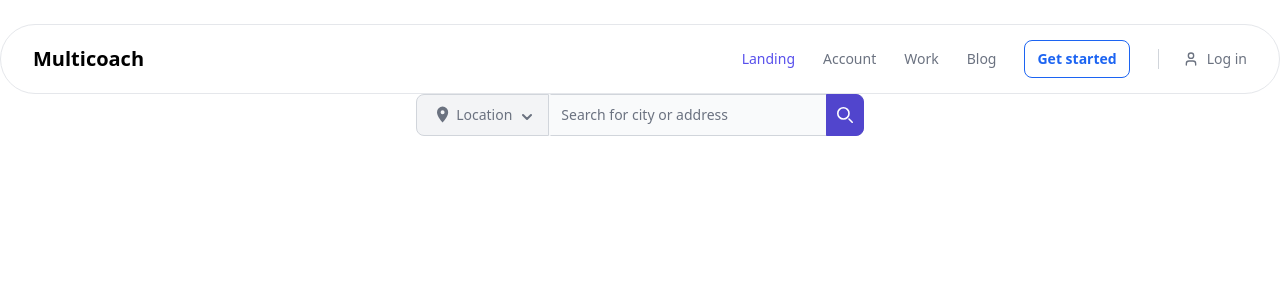
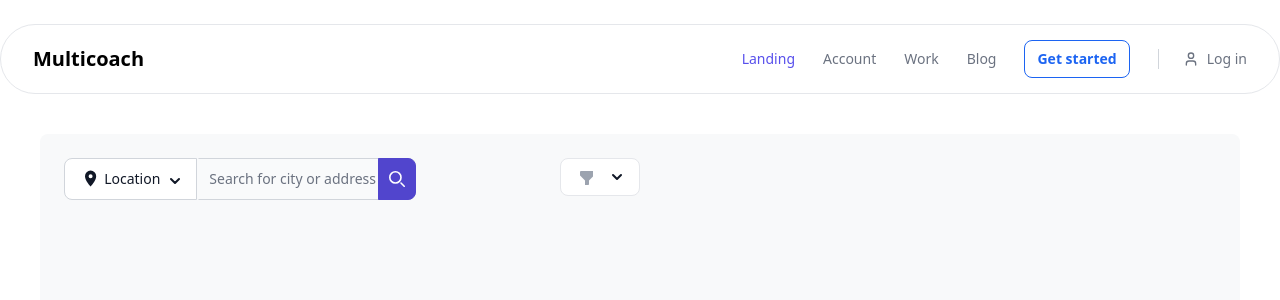
Before and after one commit to amineodjn/MultiCoach, a Vue app: page / in a window 1280 px wide. Shown: the top 300 px of the page. Built offline with nearby package versions, Linux system fonts and the light colour scheme; no server answers.

Commit message:
added filter button and style home page

```diff
--- a/src/components/searchbox.vue
+++ b/src/components/searchbox.vue
@@ -1,14 +1,14 @@
 <template>
   <div id="exampleWrapper" class="relative">
-<form class="max-w-md mx-auto">
+<form class="m-6">
     <div class="flex">
       <label for="location-search" class="mb-2 text-sm font-medium text-gray-900 sr-only dark:text-white">Your Email</label>
-
-        <button @click="dropdownToggle" id="dropdown-button-2" data-dropdown-toggle="dropdown-search-city" class="flex-shrink-0 z-10 inline-flex items-center py-2.5 px-4 text-sm font-medium text-center text-gray-500 bg-gray-100 border border-gray-300 rounded-s-lg hover:bg-gray-200 focus:ring-4 focus:outline-none focus:ring-gray-100 dark:bg-gray-700 dark:hover:bg-gray-600 dark:focus:ring-gray-700 dark:text-white dark:border-gray-600" type="button">
+      <button @click="dropdownToggle" id="dropdown-button-2" data-dropdown-toggle="dropdown-search-city" class="flex-shrink-0 z-10 inline-flex items-center py-2 px-4 text-sm font-medium text-gray-900 focus:outline-none bg-white border border-gray-300 rounded-s-lg hover:bg-gray-100 hover:text-primary-700   dark:focus:ring-gray-700 dark:bg-gray-800 dark:text-gray-400 dark:border-gray-600 dark:hover:text-white dark:hover:bg-gray-700" type="button">
         <svg class="mr-1" xmlns="http://www.w3.org/2000/svg" width="1.2rem" height="1.2rem" viewBox="0 0 24 24"><path fill="currentColor" d="M12 11.5A2.5 2.5 0 0 1 9.5 9A2.5 2.5 0 0 1 12 6.5A2.5 2.5 0 0 1 14.5 9a2.5 2.5 0 0 1-2.5 2.5M12 2a7 7 0 0 0-7 7c0 5.25 7 13 7 13s7-7.75 7-13a7 7 0 0 0-7-7"/></svg>
           Location <svg class="w-2.5 h-2.5 ms-2.5 mt-1" aria-hidden="true" xmlns="http://www.w3.org/2000/svg" fill="none" viewBox="0 0 10 6">
           <path stroke="currentColor" stroke-linecap="round" stroke-linejoin="round" stroke-width="2" d="m1 1 4 4 4-4"></path>
-  </svg></button>
+        </svg>
+      </button>
       <div id="dropdown-search-city" :class="{'hidden' : !toggled}" class="z-10 bg-white divide-y divide-gray-100 rounded-lg shadow w-44 dark:bg-gray-700" data-popper-placement="bottom" style="position: absolute; top: 53px;  margin: 0px;">
         <ul class="py-2 text-sm text-gray-700 dark:text-gray-200" aria-labelledby="dropdown-button-2">
           <li>
--- a/src/views/Home.vue
+++ b/src/views/Home.vue
@@ -1,7 +1,47 @@
 <template>
   <body>
-    <div>
-    <searchBox></searchBox>
+    <div class="flex items-start justify-center m-10 rounded-lg" >
+      <div class="w-1/2 h-screen flex items-start justify-between">
+        <searchBox class="w-2/3"></searchBox>
+        <div class="mt-6">
+          <button id="filterDropdownButton" data-dropdown-toggle="filterDropdown" class="w-full md:w-auto flex items-center justify-center py-2 px-4 text-sm font-medium text-gray-900 focus:outline-none bg-white rounded-lg border border-gray-200 hover:bg-gray-100 hover:text-primary-700   dark:focus:ring-gray-700 dark:bg-gray-800 dark:text-gray-400 dark:border-gray-600 dark:hover:text-white dark:hover:bg-gray-700" type="button">
+            <svg xmlns="http://www.w3.org/2000/svg" aria-hidden="true" class="h-4 w-4 mr-2 text-gray-400" viewbox="0 0 20 20" fill="currentColor">
+                <path fill-rule="evenodd" d="M3 3a1 1 0 011-1h12a1 1 0 011 1v3a1 1 0 01-.293.707L12 11.414V15a1 1 0 01-.293.707l-2 2A1 1 0 018 17v-5.586L3.293 6.707A1 1 0 013 6V3z" clip-rule="evenodd" />
+            </svg>
+            <svg class="-mr-1 ml-1.5 w-5 h-5" fill="currentColor" viewbox="0 0 20 20" xmlns="http://www.w3.org/2000/svg" aria-hidden="true">
+                <path clip-rule="evenodd" fill-rule="evenodd" d="M5.293 7.293a1 1 0 011.414 0L10 10.586l3.293-3.293a1 1 0 111.414 1.414l-4 4a1 1 0 01-1.414 0l-4-4a1 1 0 010-1.414z" />
+            </svg>
+          </button>
+          <div id="filterDropdown" class="z-10 hidden w-48 p-3 bg-white rounded-lg shadow dark:bg-gray-700">
+              <h6 class="mb-3 text-sm font-medium text-gray-900 dark:text-white">Choose brand</h6>
+              <ul class="space-y-2 text-sm" aria-labelledby="filterDropdownButton">
+                  <li class="flex items-center">
+                      <input id="apple" type="checkbox" value="" class="w-4 h-4 bg-gray-100 border-gray-300 rounded text-primary-600 focus:ring-primary-500 dark:focus:ring-primary-600 dark:ring-offset-gray-700 focus:ring-2 dark:bg-gray-600 dark:border-gray-500">
+                      <label for="apple" class="ml-2 text-sm font-medium text-gray-900 dark:text-gray-100">Apple (56)</label>
+                  </li>
+                  <li class="flex items-center">
+                      <input id="fitbit" type="checkbox" value="" class="w-4 h-4 bg-gray-100 border-gray-300 rounded text-primary-600 focus:ring-primary-500 dark:focus:ring-primary-600 dark:ring-offset-gray-700 focus:ring-2 dark:bg-gray-600 dark:border-gray-500">
+                      <label for="fitbit" class="ml-2 text-sm font-medium text-gray-900 dark:text-gray-100">Microsoft (16)</label>
+                  </li>
+                  <li class="flex items-center">
+                      <input id="razor" type="checkbox" value="" class="w-4 h-4 bg-gray-100 border-gray-300 rounded text-primary-600 focus:ring-primary-500 dark:focus:ring-primary-600 dark:ring-offset-gray-700 focus:ring-2 dark:bg-gray-600 dark:border-gray-500">
+                      <label for="razor" class="ml-2 text-sm font-medium text-gray-900 dark:text-gray-100">Razor (49)</label>
+                  </li>
+                  <li class="flex items-center">
+                      <input id="nikon" type="checkbox" value="" class="w-4 h-4 bg-gray-100 border-gray-300 rounded text-primary-600 focus:ring-primary-500 dark:focus:ring-primary-600 dark:ring-offset-gray-700 focus:ring-2 dark:bg-gray-600 dark:border-gray-500">
+                      <label for="nikon" class="ml-2 text-sm font-medium text-gray-900 dark:text-gray-100">Nikon (12)</label>
+                  </li>
+                  <li class="flex items-center">
+                      <input id="benq" type="checkbox" value="" class="w-4 h-4 bg-gray-100 border-gray-300 rounded text-primary-600 focus:ring-primary-500 dark:focus:ring-primary-600 dark:ring-offset-gray-700 focus:ring-2 dark:bg-gray-600 dark:border-gray-500">
+                      <label for="benq" class="ml-2 text-sm font-medium text-gray-900 dark:text-gray-100">BenQ (74)</label>
+                  </li>
+              </ul>
+          </div>
+        </div>
+      </div>
+      <div class="w-1/2 h-12">
+
+      </div>
   </div>
   </body>
 
@@ -10,3 +50,9 @@
 <script setup>
 import searchBox from '../components/searchbox.vue'
 </script>
+<style scoped>
+
+body > div {
+  background-color: #f8f9fa;
+}
+</style>
```
Lines whose indentation alone changed are shown as unchanged.
